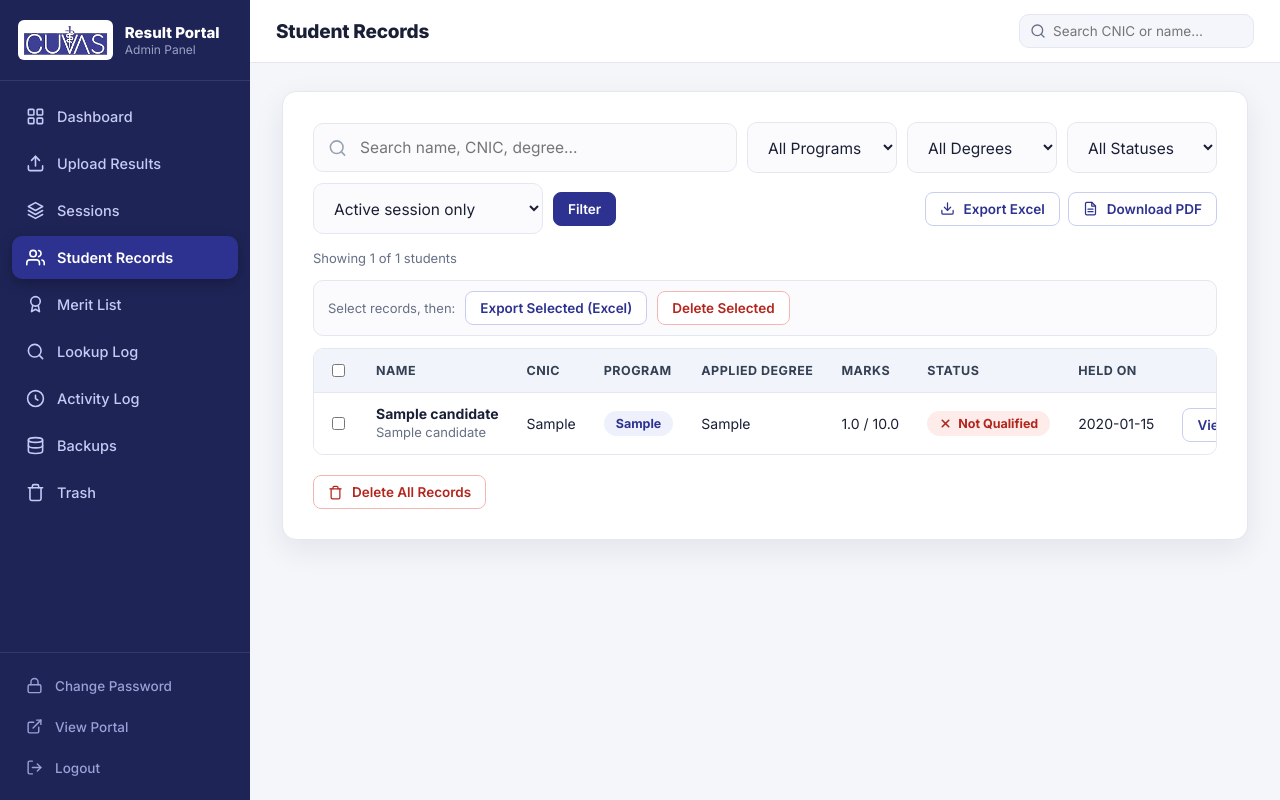
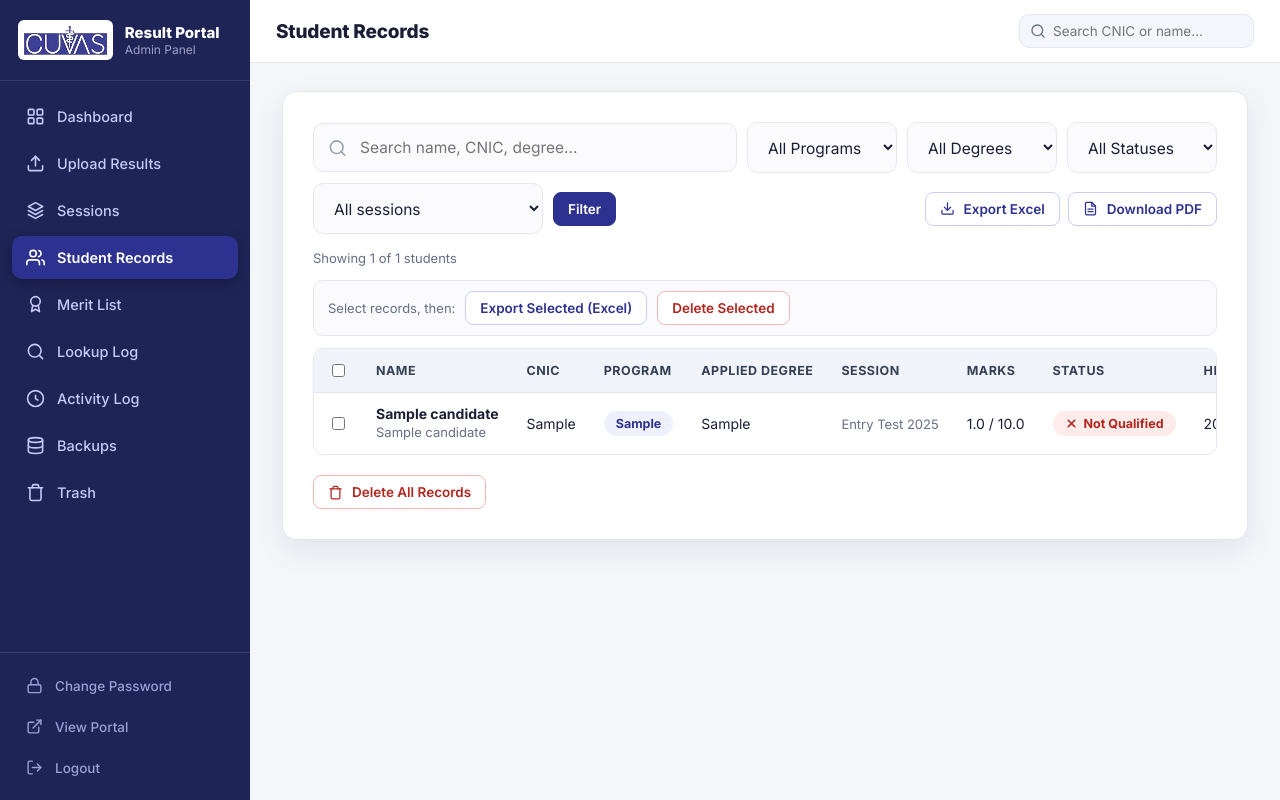
Before and after one commit to uzairareeb/cuvas-result-portal, a Flask app: page /admin/students in a window 1280 px wide. Run offline with Flask 3, Linux system fonts and the light colour scheme; the visitor is signed in with stand-in values (Sample User, id 1); data comes from the database, SQL or seed files in the repository; tables that the repository leaves empty hold one stand-in row (values such as "Sample post"); some libraries are stand-ins or nearby versions.

Commit message:
Students list: overall data by default + per-record View Card (own session) + robust Valid Till (test date + 1 year)

```diff
--- a/app.py
+++ b/app.py
@@ -651,7 +651,10 @@ def program_passing_pct(program):
 
 _DATE_FORMATS = ("%d-%b-%Y", "%d %b %Y", "%Y-%m-%d", "%d/%m/%Y", "%d-%m-%Y",
                  "%m/%d/%Y", "%b %d, %Y", "%d.%m.%Y", "%Y/%m/%d",
-                 "%Y-%m-%d %H:%M:%S", "%d-%b-%Y %H:%M:%S", "%d/%m/%Y %H:%M:%S")
+                 "%Y-%m-%d %H:%M:%S", "%d-%b-%Y %H:%M:%S", "%d/%m/%Y %H:%M:%S",
+                 "%d %B %Y", "%B %d, %Y", "%d-%B-%Y", "%d %b, %Y", "%B %d %Y",
+                 "%d-%b-%y", "%d/%m/%y", "%d-%m-%y", "%Y-%m-%d %H:%M",
+                 "%Y-%m-%dT%H:%M:%S")
 
 
 def fmt_cnic(cnic):
@@ -664,11 +667,20 @@ def fmt_cnic(cnic):
 
 def parse_date(s):
     s = (s or "").strip()
-    for f in _DATE_FORMATS:
-        try:
-            return datetime.strptime(s, f).date()
-        except ValueError:
-            continue
+    if not s:
+        return None
+    candidates = [s]
+    # Cleaned variant: "21st October, 2026" -> "21 October 2026"
+    cleaned = re.sub(r"(\d+)(st|nd|rd|th)\b", r"\1", s, flags=re.I)
+    cleaned = " ".join(cleaned.replace(",", " ").split())
+    if cleaned != s:
+        candidates.append(cleaned)
+    for cand in candidates:
+        for f in _DATE_FORMATS:
+            try:
+                return datetime.strptime(cand, f).date()
+            except ValueError:
+                continue
     return None
 
 
@@ -683,10 +695,18 @@ def fmt_date(d):
     return d.strftime("%b %d, %Y") if d else ""
 
 
+def valid_till_date(r):
+    """Valid Till for a record: test date + 1 year. If the test date is
+    missing or in an unreadable format, fall back to the upload date so
+    the card never shows a blank Valid Till."""
+    base = parse_date(r.get("test_date")) or parse_date(r.get("uploaded_at"))
+    return add_one_year(base) if base else None
+
+
 def build_card(r):
     """Assemble the result-card fields from a candidate record."""
     held = parse_date(r.get("test_date"))
-    valid = add_one_year(held) if held else None
+    valid = valid_till_date(r)
     pct = program_passing_pct(r.get("program"))
     passing_marks, status = calc_result(r.get("obtained"), r.get("total"), pct)
     obtained_s = fmt_num(r.get("obtained"))
@@ -1344,7 +1364,7 @@ def admin_students():
     page = request.args.get("page", 1, type=int) or 1
     per_page = 15
     act = active_session()
-    sess_arg = request.args.get("session", "active")
+    sess_arg = request.args.get("session", "all")
     if sess_arg == "all":
         sess_id = None
     elif sess_arg.isdigit():
@@ -1358,6 +1378,9 @@ def admin_students():
     pages = max(1, (total + per_page - 1) // per_page)
     page = min(max(page, 1), pages)
     page_rows = rows[(page - 1) * per_page:page * per_page]
+    sess_map = {s["id"]: s["name"] for s in get_sessions()}
+    for r in page_rows:
+        r["session_label"] = sess_map.get(r.get("session_id"), "")
     return render_template("admin_students.html", uni=UNI_NAME, title=PORTAL_TITLE,
                            active="students", rows=page_rows, page=page, pages=pages,
                            total=total, q=q, program=program, degree=degree,
@@ -2544,7 +2567,7 @@ def _xlsx_response(rows, filename, _buf_only=False):
         cell.alignment = Alignment(horizontal="center")
     for r in rows:
         held = parse_date(r.get("test_date"))
-        valid = add_one_year(held) if held else None
+        valid = valid_till_date(r)
         opct = obtained_pct(r.get("obtained"), r.get("total"))
         ppct = program_passing_pct(r["program"])
         ws.append([r.get("name"), r.get("father_name"), r.get("cnic"),
--- a/templates/admin_students.html
+++ b/templates/admin_students.html
@@ -25,14 +25,14 @@
       <option value="Not Qualified" {{ 'selected' if status == 'Not Qualified' else '' }}>Not Qualified</option>
     </select>
     <select name="session" class="no-icon" onchange="this.form.submit()">
+      <option value="all" {{ 'selected' if sess_arg == 'all' else '' }}>All sessions</option>
+      <option value="active" {{ 'selected' if sess_arg == 'active' else '' }}>Active session only</option>
       {% for s in sessions %}
       <option value="{{ s.id }}" {{ 'selected' if sess_arg == s.id|string else '' }}>{{ s.name }}{% if s.is_active %} (active){% endif %}</option>
       {% endfor %}
-      <option value="active" {{ 'selected' if sess_arg == 'active' else '' }}>Active session only</option>
-      <option value="all" {{ 'selected' if sess_arg == 'all' else '' }}>All sessions</option>
     </select>
     <button type="submit" class="btn primary sm">Filter</button>
-    {% if q or program != 'all' or degree != 'all' or status != 'all' %}
+    {% if q or program != 'all' or degree != 'all' or status != 'all' or sess_arg != 'all' %}
     <a href="{{ url_for('admin_students') }}" class="btn ghost sm">Clear</a>
     {% endif %}
     <span style="margin-left:auto;display:inline-flex;gap:8px">
@@ -59,7 +59,7 @@
   </form>
   <div class="table-wrap table-wide">
     <table>
-      <thead><tr><th><input type="checkbox" id="checkAll" aria-label="Select all on this page"></th><th>Name</th><th>CNIC</th><th>Program</th><th>Applied Degree</th><th>Marks</th><th>Status</th><th>Held On</th><th style="text-align:right">Actions</th></tr></thead>
+      <thead><tr><th><input type="checkbox" id="checkAll" aria-label="Select all on this page"></th><th>Name</th><th>CNIC</th><th>Program</th><th>Applied Degree</th><th>Session</th><th>Marks</th><th>Status</th><th>Held On</th><th style="text-align:right">Actions</th></tr></thead>
       <tbody>
         {% for r in rows %}
         <tr>
@@ -68,6 +68,7 @@
           <td>{{ r.cnic }}</td>
           <td><span class="pill prog">{{ r.program }}</span></td>
           <td>{{ r.discipline }}</td>
+          <td class="hint">{{ r.session_label }}</td>
           <td>{{ r.obtained }} / {{ r.total }}</td>
           <td>
             {% if r.status == 'Qualified' %}
@@ -78,7 +79,7 @@
           </td>
           <td>{{ r.test_date }}</td>
           <td style="text-align:right;white-space:nowrap">
-            <a class="btn ghost sm" href="{{ url_for('result', cnic=r.cnic) }}" target="_blank" rel="noopener">View Card</a>
+            <a class="btn ghost sm" href="{{ url_for('result', cnic=r.cnic, s=r.session_id, app=r.id) }}" target="_blank" rel="noopener">View Card</a>
             <a class="btn ghost sm" href="{{ url_for('admin_edit_student', cid=r.id) }}">
               <svg viewBox="0 0 24 24" fill="none" stroke="currentColor" stroke-width="2" stroke-linecap="round" stroke-linejoin="round"><path d="M17 3a2.83 2.83 0 1 1 4 4L7.5 20.5 2 22l1.5-5.5L17 3z"/></svg>
               Edit
@@ -99,19 +100,19 @@
   {% if pages > 1 %}
   <div class="pagination">
     {% if page > 1 %}
-    <a class="btn ghost sm" href="{{ url_for('admin_students', q=q, program=program, degree=degree, status=status, page=page-1) }}">&larr; Prev</a>
+    <a class="btn ghost sm" href="{{ url_for('admin_students', q=q, program=program, degree=degree, status=status, session=sess_arg, page=page-1) }}">&larr; Prev</a>
     {% endif %}
     {% for p in range(1, pages + 1) %}
       {% if p == page %}
       <span class="page on">{{ p }}</span>
       {% elif p == 1 or p == pages or (p >= page - 2 and p <= page + 2) %}
-      <a class="page" href="{{ url_for('admin_students', q=q, program=program, degree=degree, status=status, page=p) }}">{{ p }}</a>
+      <a class="page" href="{{ url_for('admin_students', q=q, program=program, degree=degree, status=status, session=sess_arg, page=p) }}">{{ p }}</a>
       {% elif p == page - 3 or p == page + 3 %}
       <span class="page dots">&hellip;</span>
       {% endif %}
     {% endfor %}
     {% if page < pages %}
-    <a class="btn ghost sm" href="{{ url_for('admin_students', q=q, program=program, degree=degree, status=status, page=page+1) }}">Next &rarr;</a>
+    <a class="btn ghost sm" href="{{ url_for('admin_students', q=q, program=program, degree=degree, status=status, session=sess_arg, page=page+1) }}">Next &rarr;</a>
     {% endif %}
   </div>
   {% endif %}
```
